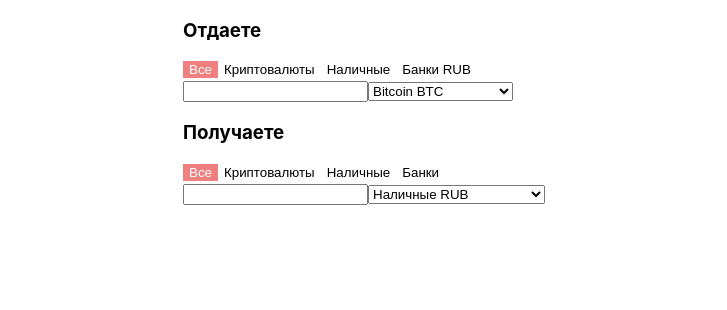
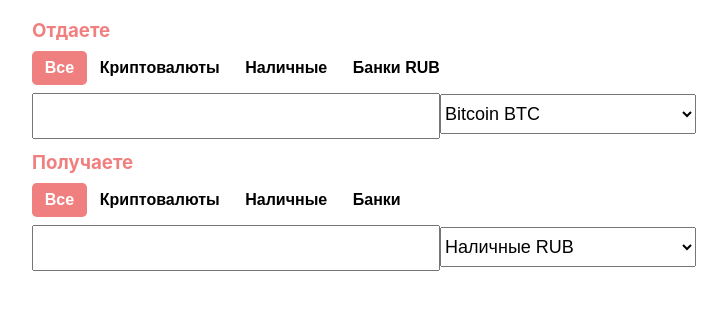
Before and after one commit to shyamrupadas/coin-select, a React (Vite) app: page / in a window 1280 px wide. Shown: the top 310 px of the page, without its empty margins (276-1003 px from the left). Built offline with nearby package versions, Linux system fonts and the light colour scheme.

Commit message:
fix layout

```diff
--- a/src/App.module.scss
+++ b/src/App.module.scss
@@ -18,3 +18,24 @@
     cursor: pointer;
   }
 }
+
+.header {
+  color: #f0807f;
+  margin-bottom: 0.5rem;
+}
+
+.select {
+  height: 2.5rem;
+  margin-top: 0.5rem;
+
+  input {
+    height: 100%;
+    width: 25rem;
+  }
+
+  select {
+    height: 100%;
+    min-width: 16rem;
+    font-size: large;
+  }
+}
--- a/src/App.tsx
+++ b/src/App.tsx
@@ -27,7 +27,7 @@
     <>
       <div>
         <header>
-          <h3>Отдаете</h3>
+          <h3 className={s.header}>Отдаете</h3>
         </header>
         <div className={s.buttons}>
           <Button onClick={
@@ -61,6 +61,7 @@
           >Банки RUB
           </Button>
         </div>
+        <div className={s.select}>
           <input type="text" />
           <select value={selected} onChange={(e) => {
             setSelected(e.target.value)
@@ -72,9 +73,10 @@
             )}
           </select>
         </div>
+      </div>
       <div>
         <header>
-          <h3>Получаете</h3>
+          <h3 className={s.header}>Получаете</h3>
         </header>
         <div className={s.buttons}>
           <Button onClick={() => setFilterTo('all')}
@@ -90,6 +92,7 @@
                   active={filterTo === 'bank'}
           >Банки</Button>
         </div>
+        <div className={s.select}>
           <input type="text" />
           <select>
             {toItems?.map((direction) => (
@@ -98,6 +101,7 @@
             )}
           </select>
         </div>
+      </div>
     </>
   )
 }
--- a/src/components/Button/Button.module.scss
+++ b/src/components/Button/Button.module.scss
@@ -2,14 +2,14 @@
   border: none;
   background: none;
   cursor: pointer;
+  font-size: 1rem;
+  font-weight: 700;
+  padding: 0.5rem 0.8rem;
 
-  &:hover {
-    color: white;
-    background: #f0807f;
-  }
-
+  &:hover,
   &.active {
     color: white;
     background: #f0807f;
+    border-radius: 0.3rem;
   }
 }
--- a/src/components/Button/Button.tsx
+++ b/src/components/Button/Button.tsx
@@ -9,7 +9,6 @@
 
 export const Button: FC<IButton> = ({ children, onClick, active }) => {
 
-  console.log(active)
   return (
     <button className={`${s.button} ${active ? s.active : ''}`} onClick={onClick}>
       {children}
```
Lines whose indentation alone changed are shown as unchanged.
